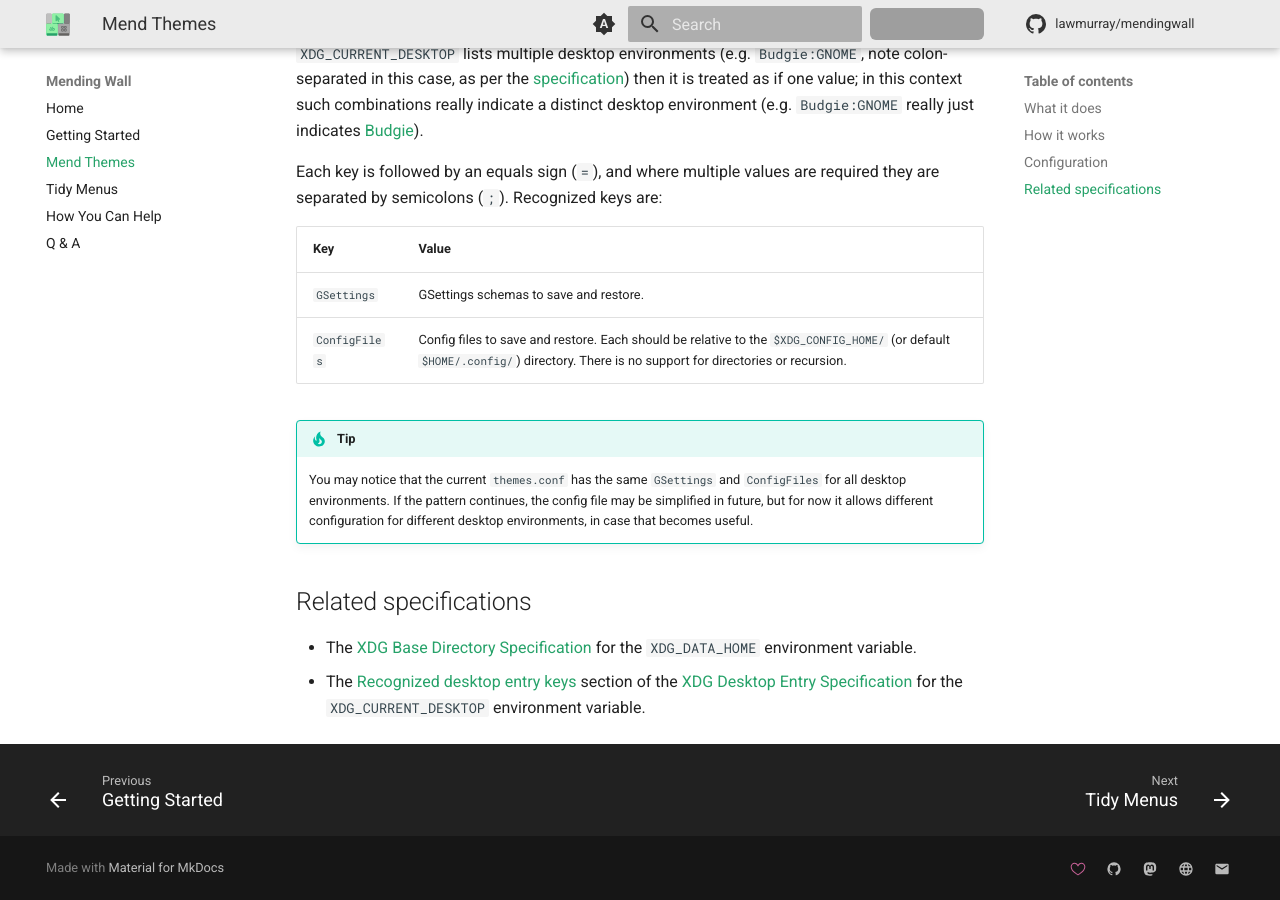
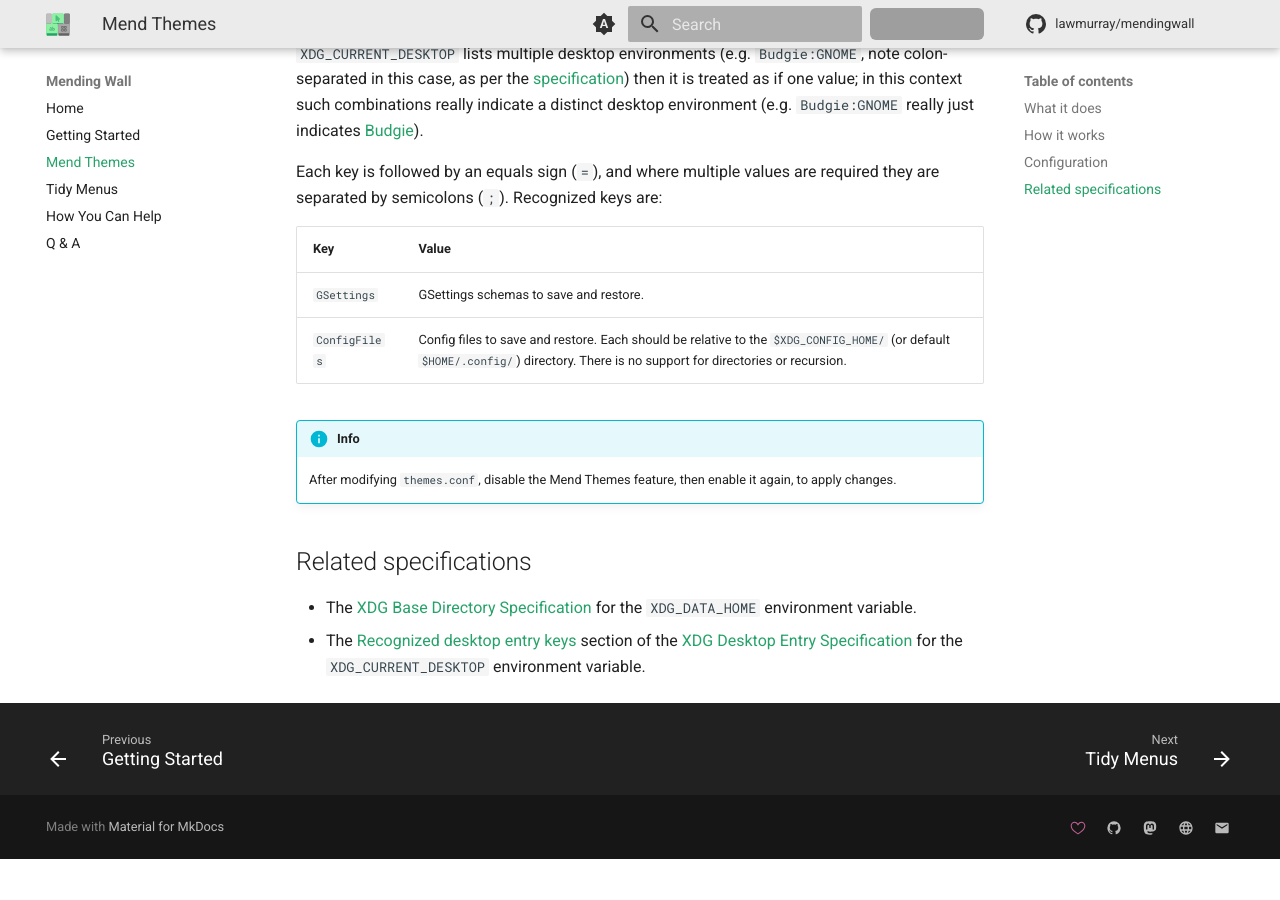
Before and after one commit to lawmurray/mendingwall, an MkDocs documentation site: the page built from docs/mend-themes.md, in a window 1280 px wide and 900 px high, scrolled down 3687 px. Built offline with MkDocs 1.6.1 and Material for MkDocs 9.7.7, drawn with Linux system fonts in a browser that asks for light colours; comment, search, counter and statistics services are not loaded; after the commit the page ends 4546 px from its top, so only the background shows below that; grey boxes are pictures that could not be loaded.

Commit message:
Added instructions for applying changes after modifying the themes.conf or menu.conf config files. Closes #39.

```diff
--- a/docs/mend-themes.md
+++ b/docs/mend-themes.md
@@ -76,8 +76,8 @@
 | `GSettings` | GSettings schemas to save and restore. |
 | `ConfigFiles` | Config files to save and restore. Each should be relative to the `$XDG_CONFIG_HOME/` (or default `$HOME/.config/`) directory. There is no support for directories or recursion. |
 
-!!! tip
-    You may notice that the current `themes.conf` has the same `GSettings` and `ConfigFiles` for all desktop environments. If the pattern continues, the config file may be simplified in future, but for now it allows different configuration for different desktop environments, in case that becomes useful.
+!!! info
+    After modifying `themes.conf`, disable the Mend Themes feature, then enable it again, to apply changes.
 
 ## Related specifications
 
```
Also changed, not shown: docs/tidy-menus.md (+2 -0 lines).
